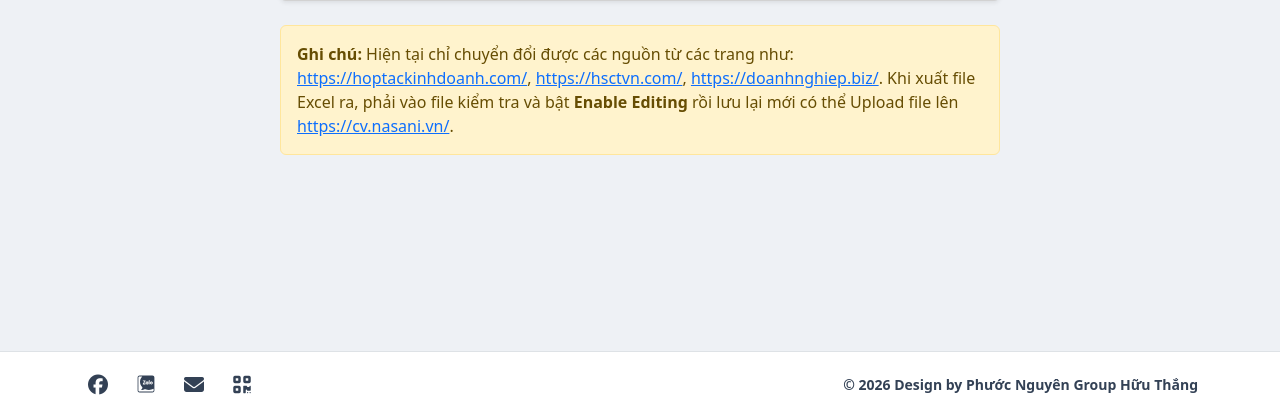
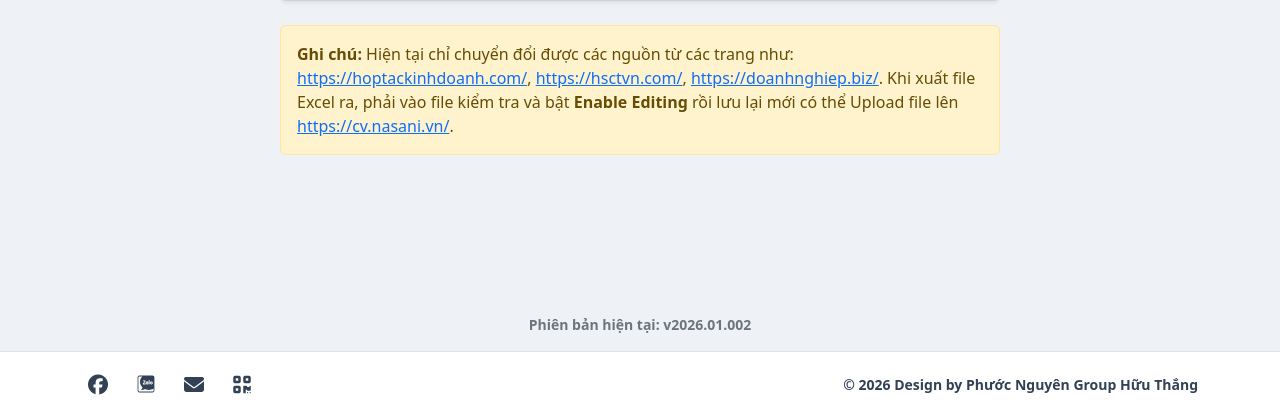
Before and after one commit to nguyenter/WordToExcel, a Flask app: page /word-to-excel in a window 1280 px wide. Shown: the part 384-800 px from the top of the page. Run offline with Flask 3, Linux system fonts and the light colour scheme.

Commit message:
Add visible app version label
Show the current release string above the footer as 'Phiên bản hiện tại: v2026.01.002'.

Made-with: Cursor

```diff
--- a/app/templates/layout/base.html
+++ b/app/templates/layout/base.html
@@ -27,6 +27,10 @@
     {% endblock %}
 </main>
 
+<div class="text-center small fw-semibold text-secondary mt-2">
+    Phiên bản hiện tại: v2026.01.002
+</div>
+
 {% include 'layout/footer.html' %}
 
 <!-- JS Bootstrap -->
```
